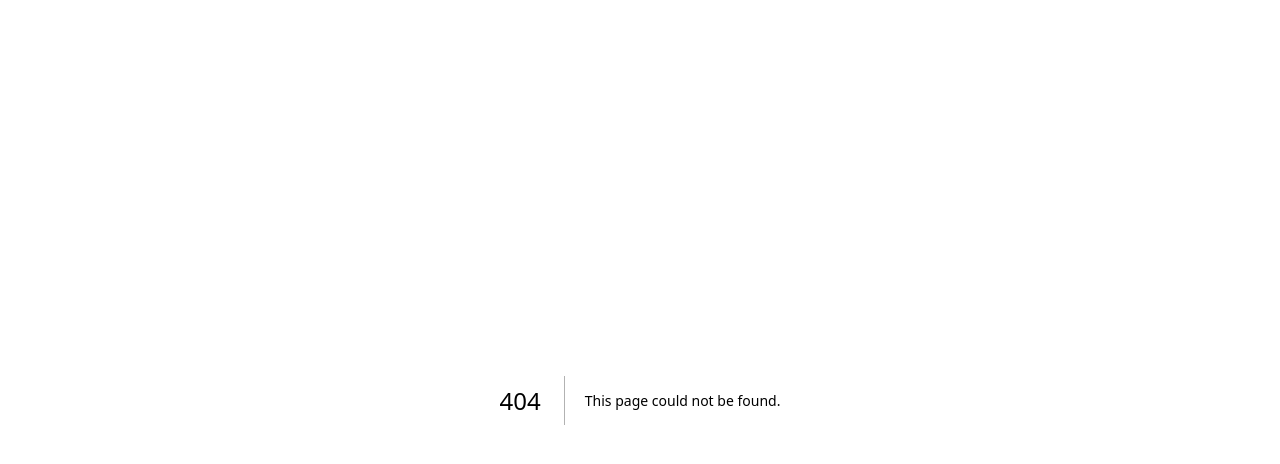
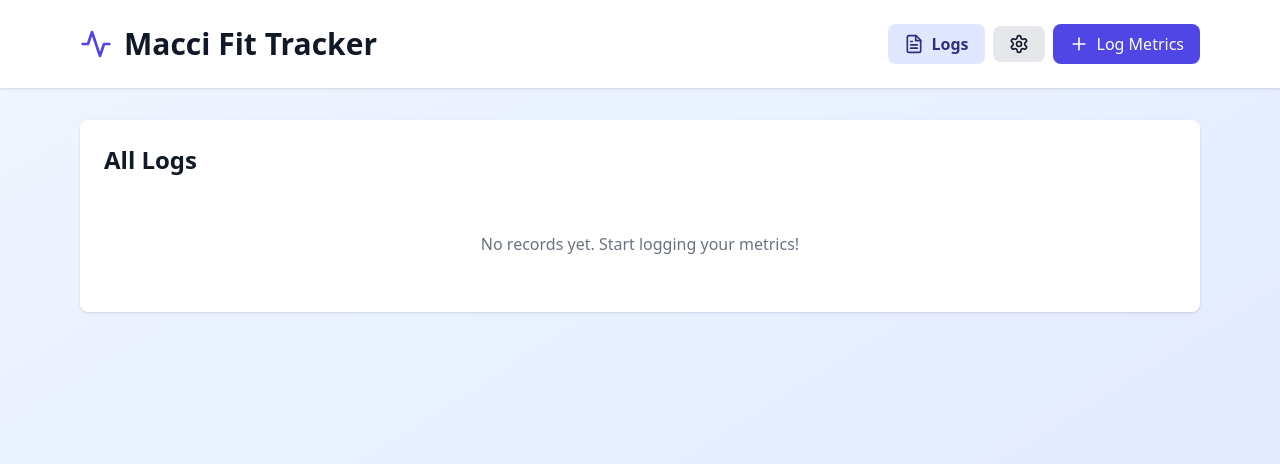
Before and after one commit to NayMcE/Fitness-App, a Next.js app: page /logs in a window 1280 px wide. Before the commit this address had no page. Shown: the top 464 px of the page. Built offline with nearby package versions, Linux system fonts and the light colour scheme.

Commit message:
changing the format of the week and moving logs to a seperate page

```diff
--- /dev/null
+++ b/app/logs/page.tsx
@@ -0,0 +1,200 @@
+'use client'
+
+import { useState, useEffect } from 'react'
+import { Activity, Plus, Settings, FileText } from 'lucide-react'
+import Link from 'next/link'
+import { DailyRecord, DailyTargets } from '@/types'
+import { CheckCircle, Circle, Edit2, Trash2, ArrowLeft } from 'lucide-react'
+import { loadData, saveData } from '@/utils/storage'
+import MetricsForm from '@/components/MetricsForm'
+import TargetsSettings from '@/components/TargetsSettings'
+
+export default function LogsPage() {
+  const [records, setRecords] = useState<DailyRecord[]>([])
+  const [targets, setTargets] = useState<DailyTargets>({ calorieTarget: 2000, stepsTarget: 10000 })
+  const [showForm, setShowForm] = useState(false)
+  const [showTargets, setShowTargets] = useState(false)
+  const [editingRecord, setEditingRecord] = useState<DailyRecord | null>(null)
+  const [deletingId, setDeletingId] = useState<string | null>(null)
+  const [isLoaded, setIsLoaded] = useState(false)
+
+  // Load data from localStorage on mount
+  useEffect(() => {
+    const data = loadData()
+    setRecords(data.records)
+    setTargets(data.targets || { calorieTarget: 2000, stepsTarget: 10000 })
+    setIsLoaded(true)
+  }, [])
+
+  // Save data to localStorage whenever it changes
+  useEffect(() => {
+    if (isLoaded) {
+      saveData({ records, targets })
+    }
+  }, [records, targets, isLoaded])
+
+  const addRecord = (record: DailyRecord) => {
+    if (editingRecord) {
+      setRecords(prev => prev.map(r => r.date === editingRecord.date ? record : r))
+      setEditingRecord(null)
+    } else {
+      setRecords(prev => [record, ...prev])
+    }
+    setShowForm(false)
+  }
+
+  const handleEditRecord = (record: DailyRecord) => {
+    setEditingRecord(record)
+    setShowForm(true)
+  }
+
+  const handleDeleteRecord = (date: string) => {
+    setRecords(prev => prev.filter(r => r.date !== date))
+  }
+
+  const handleSaveTargets = (newTargets: DailyTargets) => {
+    setTargets(newTargets)
+    setShowTargets(false)
+  }
+
+  const handleCloseForm = () => {
+    setShowForm(false)
+    setEditingRecord(null)
+  }
+
+  const targetsMetDaily = (record: DailyRecord): boolean => {
+    const caloriesMet = record.calories >= targets.calorieTarget
+    const stepsMet = record.stepCount >= targets.stepsTarget
+    return caloriesMet && stepsMet
+  }
+
+  const handleDelete = async (record: DailyRecord) => {
+    if (!window.confirm(`Delete entry for ${record.date}?`)) return
+    setDeletingId(record.date)
+    try {
+      await handleDeleteRecord(record.date)
+    } finally {
+      setDeletingId(null)
+    }
+  }
+
+  if (!isLoaded) {
+    return (
+      <div className="min-h-screen bg-gradient-to-br from-blue-50 to-indigo-100 flex items-center justify-center">
+        <div className="text-gray-600">Loading...</div>
+      </div>
+    )
+  }
+
+  return (
+    <div className="min-h-screen bg-gradient-to-br from-blue-50 to-indigo-100">
+      <header className="bg-white shadow">
+        <div className="max-w-6xl mx-auto px-4 py-6">
+          <div className="flex items-center justify-between">
+            <Link href="/" className="flex items-center gap-3 hover:opacity-80 transition">
+              <Activity className="w-8 h-8 text-indigo-600" />
+              <h1 className="text-3xl font-bold text-gray-900">Macci Fit Tracker</h1>
+            </Link>
+            <div className="flex items-center gap-2">
+              <Link
+                href="/logs"
+                className="flex items-center gap-2 bg-indigo-100 text-indigo-900 px-4 py-2 rounded-lg font-semibold"
+                title="View all logs"
+              >
+                <FileText className="w-5 h-5" />
+                Logs
+              </Link>
+              <button
+                onClick={() => {
+                  setShowForm(false)
+                  setShowTargets(!showTargets)
+                }}
+                className="flex items-center gap-2 bg-gray-200 text-gray-900 px-4 py-2 rounded-lg hover:bg-gray-300 transition"
+                title="Settings"
+              >
+                <Settings className="w-5 h-5" />
+              </button>
+              <button
+                onClick={() => {
+                  setEditingRecord(null)
+                  setShowTargets(false)
+                  setShowForm(!showForm)
+                }}
+                className="flex items-center gap-2 bg-indigo-600 text-white px-4 py-2 rounded-lg hover:bg-indigo-700 transition"
+              >
+                <Plus className="w-5 h-5" />
+                Log Metrics
+              </button>
+            </div>
+          </div>
+        </div>
+      </header>
+
+      <main className="max-w-6xl mx-auto px-4 py-8">
+        {showTargets && (
+          <TargetsSettings
+            targets={targets}
+            onSave={handleSaveTargets}
+            onCancel={() => setShowTargets(false)}
+          />
+        )}
+        {showForm && (
+          <div className="mb-8">
+            <MetricsForm
+              onSubmit={addRecord}
+              onCancel={handleCloseForm}
+              editingRecord={editingRecord}
+            />
+          </div>
+        )}
+
+        <div className="bg-white rounded-lg shadow p-6">
+          <h1 className="text-2xl font-bold text-gray-900 mb-6">All Logs</h1>
+          {records.length > 0 ? (
+            <div className="space-y-3">
+              {records.map((record, idx) => (
+                <div key={idx} className="flex items-center justify-between p-4 bg-gray-50 rounded-lg">
+                  <div className="flex items-center gap-4 flex-1">
+                    {targetsMetDaily(record) ? (
+                      <CheckCircle className="w-5 h-5 text-green-600" />
+                    ) : (
+                      <Circle className="w-5 h-5 text-gray-300" />
+                    )}
+                    <div>
+                      <p className="font-medium text-gray-900">{record.date}</p>
+                      <p className="text-sm text-gray-600">
+                        {record.calories} cal • {record.weight} lbs {record.strengthTraining && '• Strength Training'}
+                      </p>
+                      <p className="text-xs text-gray-500 mt-1">
+                        Steps: {record.stepCount} • Protein: {record.protein}g • Carbs: {record.carbs}g • Fat: {record.fat}g
+                      </p>
+                    </div>
+                  </div>
+                  <div className="flex gap-2">
+                    <button
+                      onClick={() => handleEditRecord(record)}
+                      className="p-2 text-blue-600 hover:bg-blue-50 rounded-lg transition"
+                      title="Edit entry"
+                    >
+                      <Edit2 className="w-4 h-4" />
+                    </button>
+                    <button
+                      onClick={() => handleDelete(record)}
+                      disabled={deletingId === record.date}
+                      className="p-2 text-red-600 hover:bg-red-50 rounded-lg transition disabled:opacity-50"
+                      title="Delete entry"
+                    >
+                      <Trash2 className="w-4 h-4" />
+                    </button>
+                  </div>
+                </div>
+              ))}
+            </div>
+          ) : (
+            <p className="text-gray-500 text-center py-8">No records yet. Start logging your metrics!</p>
+          )}
+        </div>
+      </main>
+    </div>
+  )
+}
--- a/app/page.tsx
+++ b/app/page.tsx
@@ -1,7 +1,8 @@
 'use client'
 
 import { useState, useEffect } from 'react'
-import { Activity, Plus, Settings } from 'lucide-react'
+import { Activity, Plus, Settings, FileText } from 'lucide-react'
+import Link from 'next/link'
 import Dashboard from '@/components/Dashboard'
 import MetricsForm from '@/components/MetricsForm'
 import TargetsSettings from '@/components/TargetsSettings'
@@ -89,11 +90,19 @@ export default function Page() {
       <header className="bg-white shadow">
         <div className="max-w-6xl mx-auto px-4 py-6">
           <div className="flex items-center justify-between">
-            <div className="flex items-center gap-3">
+            <Link href="/" className="flex items-center gap-3 hover:opacity-80 transition">
               <Activity className="w-8 h-8 text-indigo-600" />
               <h1 className="text-3xl font-bold text-gray-900">Macci Fit Tracker</h1>
-            </div>
+            </Link>
             <div className="flex items-center gap-2">
+              <Link
+                href="/logs"
+                className="flex items-center gap-2 bg-gray-200 text-gray-900 px-4 py-2 rounded-lg hover:bg-gray-300 transition"
+                title="View all logs"
+              >
+                <FileText className="w-5 h-5" />
+                Logs
+              </Link>
               <button
                 onClick={() => {
                   setShowForm(false)
--- a/components/CaloriesChart.tsx
+++ b/components/CaloriesChart.tsx
@@ -13,6 +13,13 @@ export default function CaloriesChart({ records }: { records: DailyRecord[] }) {
     return monday.toISOString().split('T')[0]
   }
 
+  // Format date to British format (DD/MM/YY)
+  const formatBritishDate = (dateString: string): string => {
+    const [year, month, day] = dateString.split('-')
+    const yy = year.slice(-2)
+    return `${day}/${month}/${yy}`
+  }
+
   const weeklyData: { [key: string]: number } = {}
   records.forEach(record => {
     const recordDate = new Date(record.date)
@@ -23,7 +30,7 @@ export default function CaloriesChart({ records }: { records: DailyRecord[] }) {
   // Convert to array and sort by week
   const data = Object.entries(weeklyData)
     .map(([week, calories]) => ({
-      week: `Week of ${week}`,
+      week: `Week of ${formatBritishDate(week)}`,
       calories
     }))
     .sort((a, b) => a.week.localeCompare(b.week))
--- a/components/Dashboard.tsx
+++ b/components/Dashboard.tsx
@@ -6,7 +6,6 @@ import { getWeightTrend, getAverageCalories, getWeeklyWorkouts, getWeeklyCreatin
 import StatCard from './StatCard'
 import WeightChart from './WeightChart'
 import CaloriesChart from './CaloriesChart'
-import RecentRecords from './RecentRecords'
 
 interface DashboardProps {
   data: FitnessData
@@ -80,14 +79,6 @@ export default function Dashboard({ data, onEditRecord, onDeleteRecord }: Dashbo
         <WeightChart records={records} />
         <CaloriesChart records={records} />
       </div>
-
-      <RecentRecords
-        records={records.slice(0, 10)}
-        onEdit={handleEdit}
-        onDelete={handleDeleteRecord}
-        calorieTarget={data.targets?.calorieTarget || 2000}
-        stepsTarget={data.targets?.stepsTarget || 10000}
-      />
     </div>
   )
 }
```
